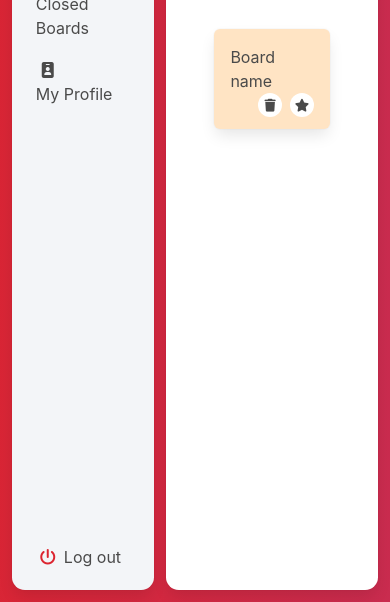
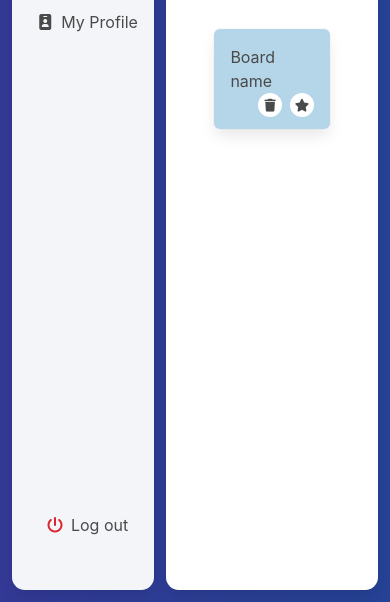
Before and after one commit to Mhatw/organizable, a plain HTML site: page boards.html in a window 390 px wide. Shown: the part 242-844 px from the top of the page. Drawn offline with nearby package versions, Linux system fonts and the light colour scheme.

Commit message:
changes and responsive in css

```diff
--- a/css/aside.css
+++ b/css/aside.css
@@ -11,24 +11,13 @@
   grid-template-columns: 1fr 5fr;
   grid-template-rows: 1fr;
   grid-gap: 12px;
-  background: var(--signup-gradient);
+  background: var(--login-gradient);
   background-size: 400% 400%;
   -webkit-animation: AnimationName 6s ease infinite;
   -moz-animation: AnimationName 6s ease infinite;
   animation: AnimationName 6s ease infinite;
 }
-@media screen and (max-width: 1216px) {
-  .mainApp {
-    grid-template-columns: 1fr 4fr;
-    grid-template-rows: 1fr;
-  }
-}
-@media screen and (max-width: 1024px) {
-  .mainApp {
-    grid-template-columns: 1fr 3fr;
-    grid-template-rows: 1fr;
-  }
-}
+
 .lateralBar {
   grid-column-start: 1;
   grid-column-end: 2;
@@ -59,6 +48,9 @@
   align-items: center;
   gap: 0.5rem;
 }
+.textLogoAside::after {
+  content: "{ organizable }";
+}
 
 .asideMyBoards,
 .asideClosedBoards,
@@ -70,6 +62,7 @@
   border-radius: 0.3rem;
   cursor: pointer;
 }
+
 .asideMyBoards:hover,
 .asideClosedBoards:hover,
 .asideMyProfile:hover {
@@ -99,6 +92,71 @@
 .asideLogout > span > span > i {
   color: var(--signup-color);
 }
+.asideLogout {
+  display: flex;
+  align-items: center;
+  justify-content: center;
+}
+.asideLogout > span {
+  margin-right: 15px;
+}
 .asideLogout:hover {
   background-color: #ffe1e1;
 }
+
+@media screen and (max-width: 1216px) {
+  .mainApp {
+    grid-template-columns: 1fr 4fr;
+    grid-template-rows: 1fr;
+  }
+}
+@media screen and (max-width: 1024px) {
+  .mainApp {
+    grid-template-columns: 1fr 3fr;
+    grid-template-rows: 1fr;
+  }
+}
+@media screen and (max-width: 800px) {
+  .mainApp {
+    grid-template-columns: 1fr 8fr;
+    grid-template-rows: 1fr;
+  }
+  .textAside {
+    display: none;
+  }
+  .asideMyBoards,
+  .asideClosedBoards,
+  .asideMyProfile,
+  .asideLogout {
+    width: auto;
+  }
+
+  .textLogoAside::after {
+    content: "{ }";
+  }
+  .asideLogout > span {
+    margin-right: 0;
+  }
+  .mainApp {
+    grid-template-columns: 1fr 8fr;
+    grid-template-rows: 1fr;
+  }
+}
+@media screen and (max-width: 650px) {
+  .mainApp {
+    grid-template-columns: 1.7fr 8fr;
+    grid-template-rows: 1fr;
+  }
+  .boardContainer {
+    display: flex;
+    flex-direction: column;
+    align-items: center;
+    justify-content: center;
+  }
+  .boardCard {
+    width: 100% !important;
+  }
+  .asideLogout {
+    margin-bottom: 2rem;
+  }
+}
--- a/css/myBoards.css
+++ b/css/myBoards.css
@@ -31,10 +31,17 @@
   display: flex;
   justify-content: flex-start;
   flex-wrap: wrap;
+  height: 100%;
   align-items: flex-start;
   gap: 1rem;
   margin: 2rem 0;
+  overflow: none;
+  transition: all 2s;
   /* border: 1px solid red; */
+}
+.boardContainerHidden {
+  height: 0;
+  overflow: hidden;
 }
 /* cards */
 .boardCard {
@@ -47,7 +54,7 @@
   width: 220px;
   height: 100px;
   margin: 0 !important;
-  background-color: bisque;
+  background-color: #b5d6e8;
 }
 .boardCardHeader {
   width: 100%;
@@ -58,11 +65,15 @@
 }
 .boardCardFooter {
   width: 100%;
+  display: flex;
   /* border: 1px solid red; */
   display: flex;
   justify-content: flex-end;
   gap: 0.5rem;
 }
+/* .boardCard:hover .boardCardFooter {
+  display: flex !important;
+} */
 .boardCardFooter span {
   background-color: white;
   border-radius: 100%;
--- a/css/profile.css
+++ b/css/profile.css
@@ -19,3 +19,8 @@
 
   color: #000;
 }
+@media screen and (max-width: 650px) {
+  .editProfile form {
+    padding: 0;
+  }
+}
--- a/style.css
+++ b/style.css
@@ -4,6 +4,7 @@
 @import url(./css/aside.css);
 @import url(./css/myBoards.css);
 @import url(./css/profile.css);
+@import url(./css/createModal.css);
 
 body {
   background-color: #fafafa;
```
